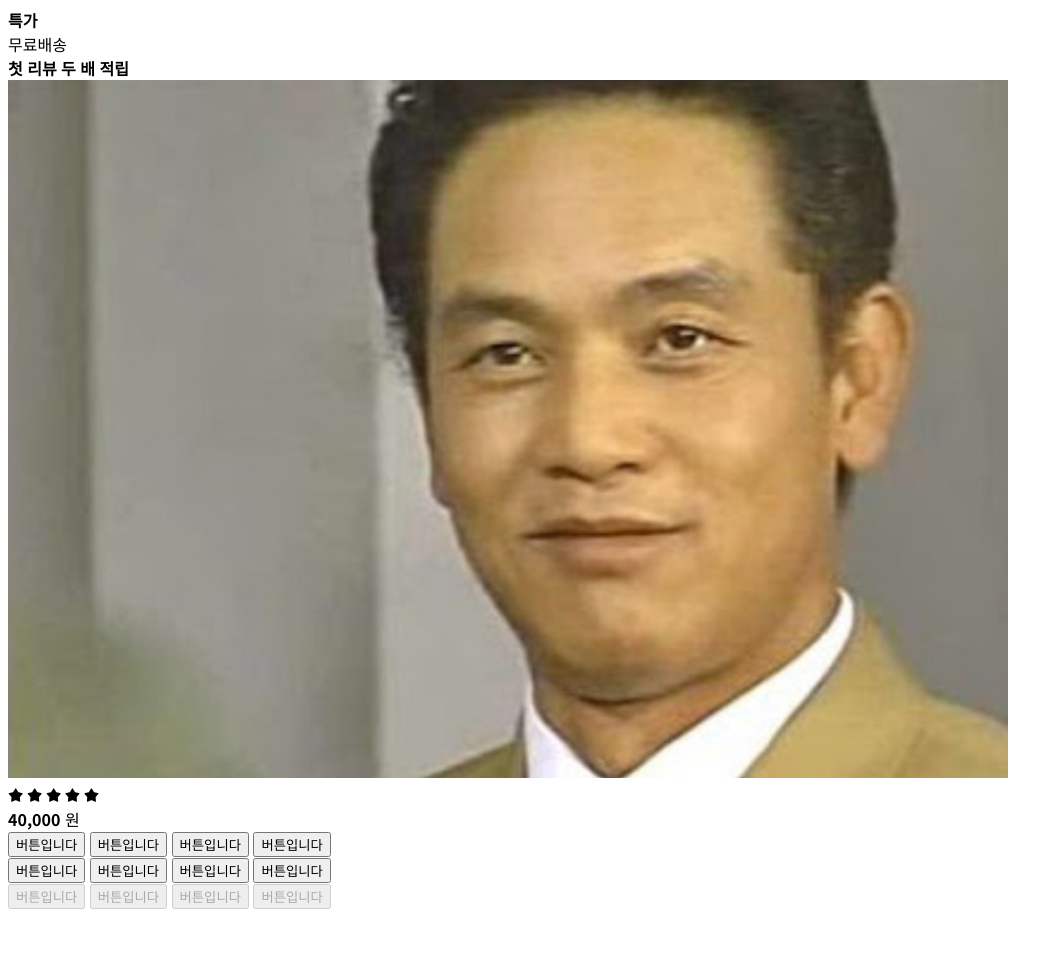
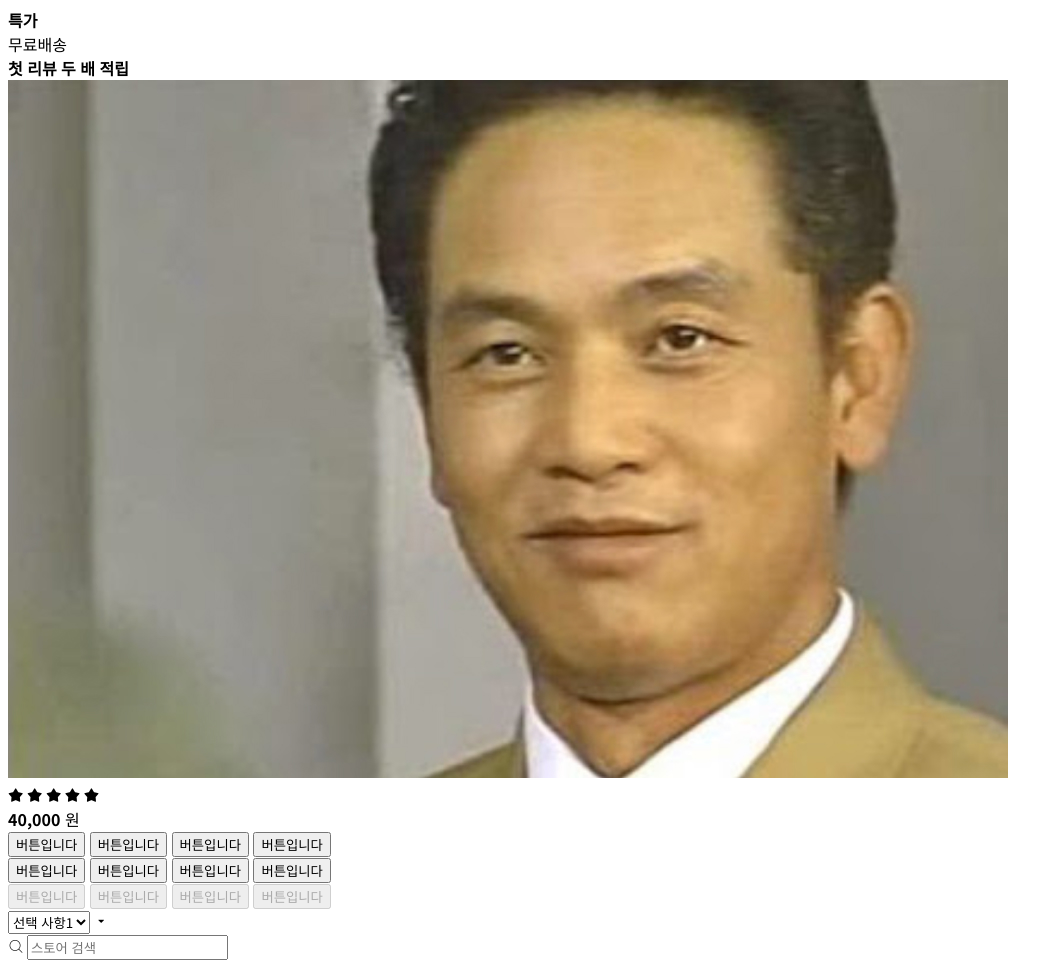
Before and after one commit to misonggg/house, a website: page index.html in a window 1280 px wide. Shown: the whole page, without its empty margins (0-1063 px from the left). Before the commit the page ends 917 px from the top, so only its background shows below. Drawn offline with Linux system fonts and the light colour scheme; files whose address does not match are found by name.

Commit message:
💄 Implement common form components: select, input

```diff
--- a/index.html
+++ b/index.html
@@ -67,5 +67,21 @@
             <button type="button" class="btn-ghost btn-55" disabled>버튼입니다</button>
         </div>
     </div>
+    <div>
+        <div class="select-group is-active">
+            <select class="form-select">
+                <option value="1">선택 사항1</option>
+                <option value="2">선택 사항2</option>
+                <option value="3">선택 사항3</option>
+                <option value="4">선택 사항4</option>
+                <option value="5">선택 사항5</option>
+            </select>
+            <i class="ic-caret" aria-hidden=""></i>
+        </div>
+        <div class="input-group">
+            <i class="ic-search" aria-hidden=""></i>
+            <input class="form-input" type="text" placeholder="스토어 검색" />
+        </div>
+    </div>
 </body>
 </html>
--- a/styles/main.scss
+++ b/styles/main.scss
@@ -16,5 +16,6 @@
 @import './modules/star-ratings';
 @import './modules/prices';
 @import './modules/buttons';
+@import './modules/forms';
 
 @import './layouts/grids';
--- /dev/null
+++ b/styles/modules/_forms.scss
@@ -0,0 +1,78 @@
+%form-base {
+    @include text-style(16, $primary);
+    display: block;
+    width: 100%;
+    height: 40px;
+    padding: 0 16px;
+    background-color: $white;
+    border: 1px solid $border;
+    border-radius: 4px;
+    transition: background-color 200ms ease-in-out;
+    appearance: none;
+    transition: background-color 200ms ease-in-out;
+
+    &::placeholder {
+      color: $tertiary;
+    }
+
+    &:not(:disabled):hover {
+      background-color: $background;
+    }
+
+    &:disabled {
+      cursor: not-allowed;
+      opacity: 0.4;
+    }
+  }
+
+.form-select,
+.form-input {
+    @extend %form-base;
+}
+
+// NOTE: Select
+.select-group {
+    position: relative;
+
+    &.is-active {
+        .form-select {
+            border-color: $blue;
+        }
+
+        .ic-caret {
+            color: $blue;
+        }
+    }
+
+    .form-select {
+        padding-right: 40px;
+        text-overflow: ellipsis;
+    }
+
+    .ic-caret {
+        @include pos-center-y;
+        right: 8px;
+        font-size: 24px;
+        color: $tertiary;
+        position: absolute;
+        pointer-events: none;
+
+    }
+}
+
+//NOTE: Input
+.input-group {
+    position: relative;
+
+    .form-input {
+        padding-left: 40px
+    }
+
+    .ic-search {
+        @include pos-center-y;
+        left: 10px;
+        font-size: 20px;
+        color: $secondary;
+
+    }
+}
```
